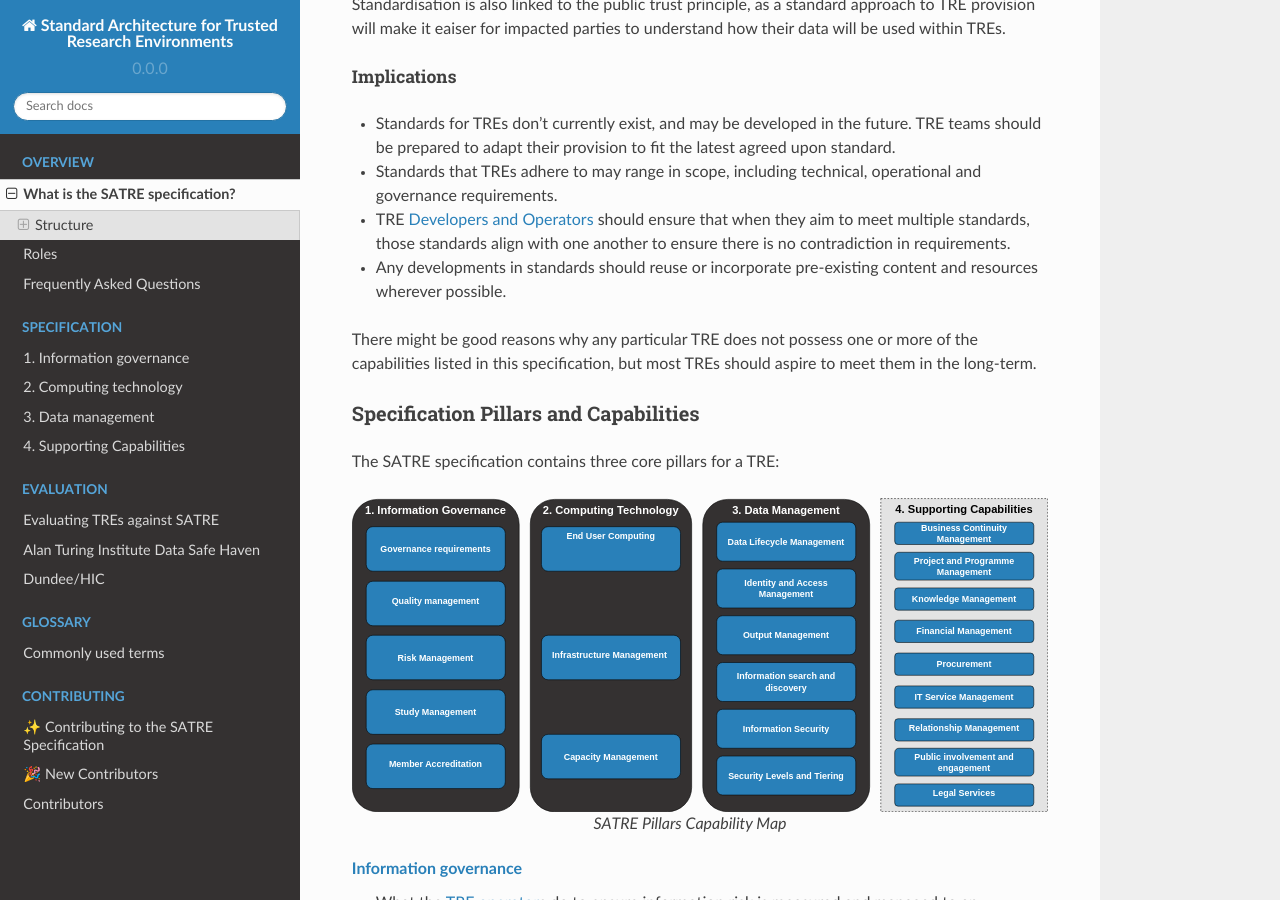
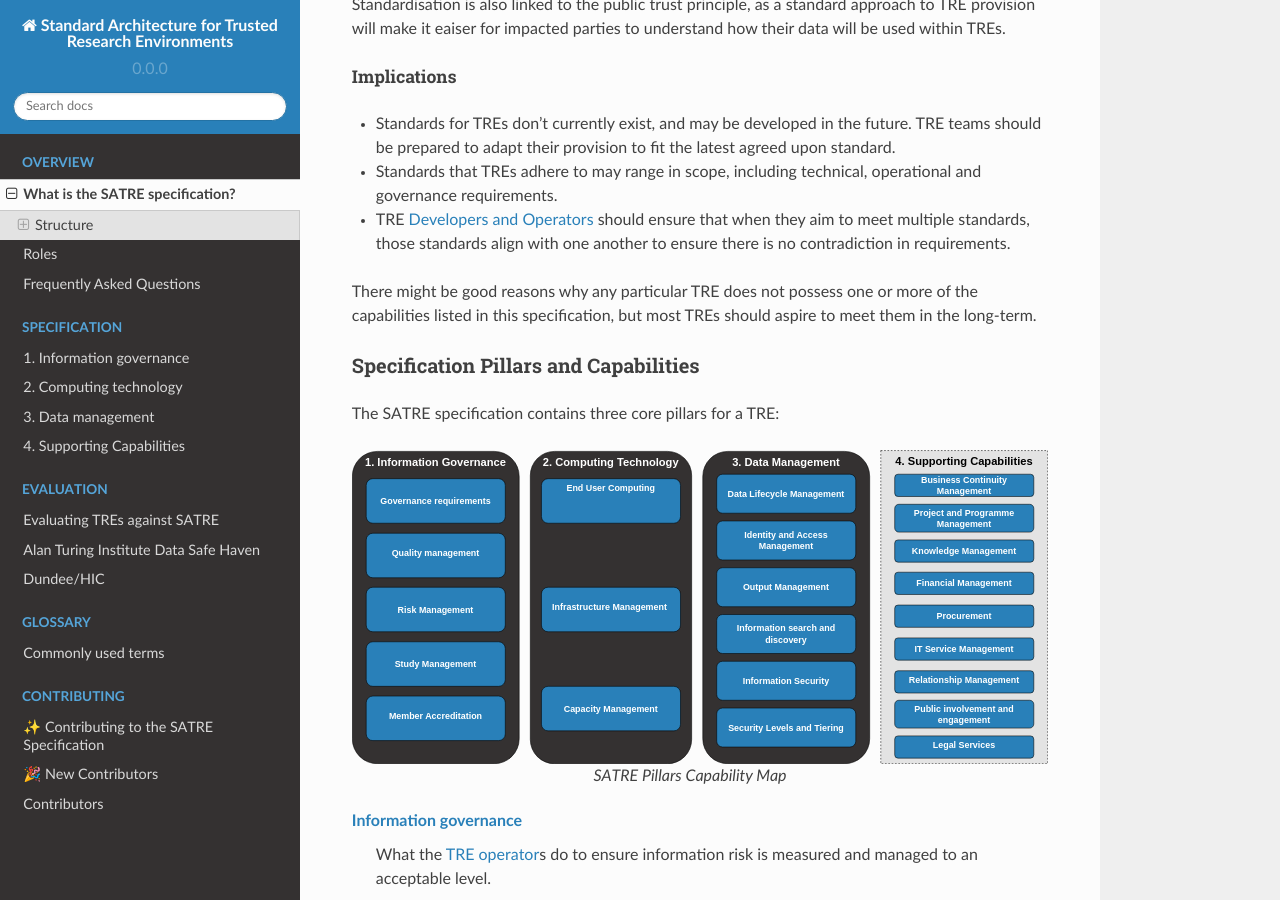
Before and after one commit to sa-tre/satre-specification, a Sphinx documentation site: the page built from docs/source/specification.md, in a window 1280 px wide and 900 px high, scrolled down 4923 px. Built offline with Sphinx 7.4.7 and the Read the Docs theme 2.0.0, drawn with Linux system fonts in a browser that asks for light colours.

Commit message:
Update docs/source/specification.md
Co-authored-by: Ed Chalstrey <edwardchalstrey@gmail.com>

```diff
--- a/docs/source/specification.md
+++ b/docs/source/specification.md
@@ -158,7 +158,6 @@ Standardisation is also linked to the public trust principle, as a standard appr
 - Standards for TREs don't currently exist, and may be developed in the future. TRE teams should be prepared to adapt their provision to fit the latest agreed upon standard.
 - Standards that TREs adhere to may range in scope, including technical, operational and governance requirements.
 - TRE {ref}`Developers and Operators <infrastructure_roles>` should ensure that when they aim to meet multiple standards, those standards align with one another to ensure there is no contradiction in requirements.
-- Any developments in standards should reuse or incorporate pre-existing content and resources wherever possible.
 
 There might be good reasons why any particular TRE does not possess one or more of the capabilities listed in this specification, but most TREs should aspire to meet them in the long-term.
 
```
